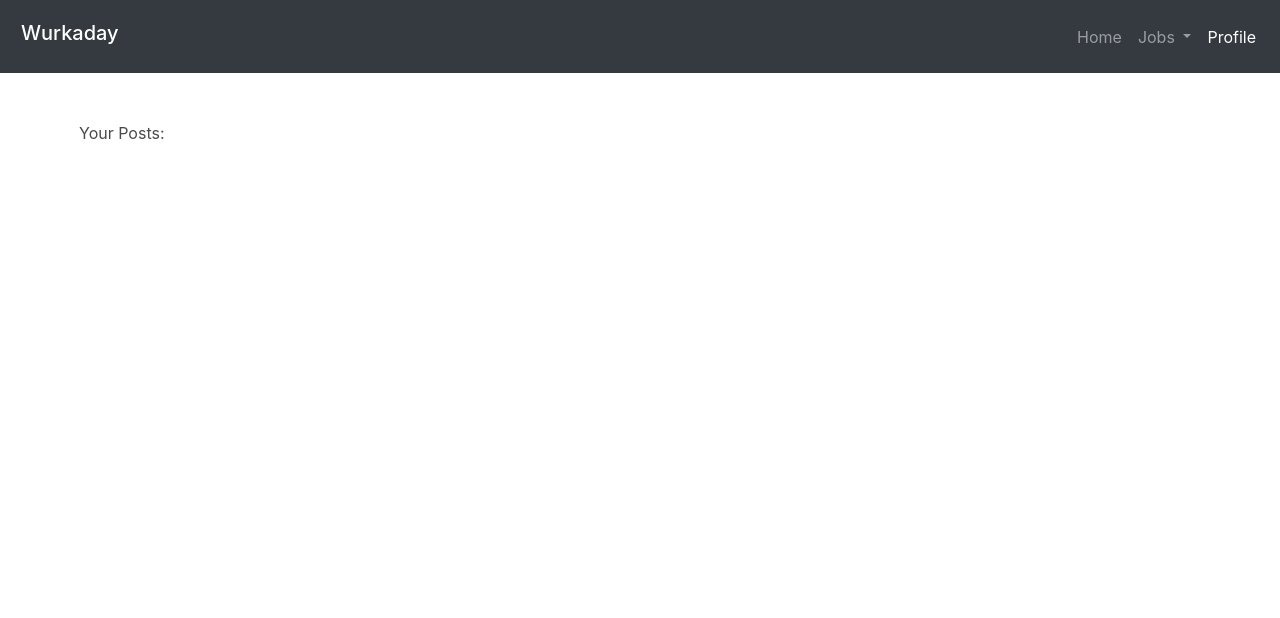
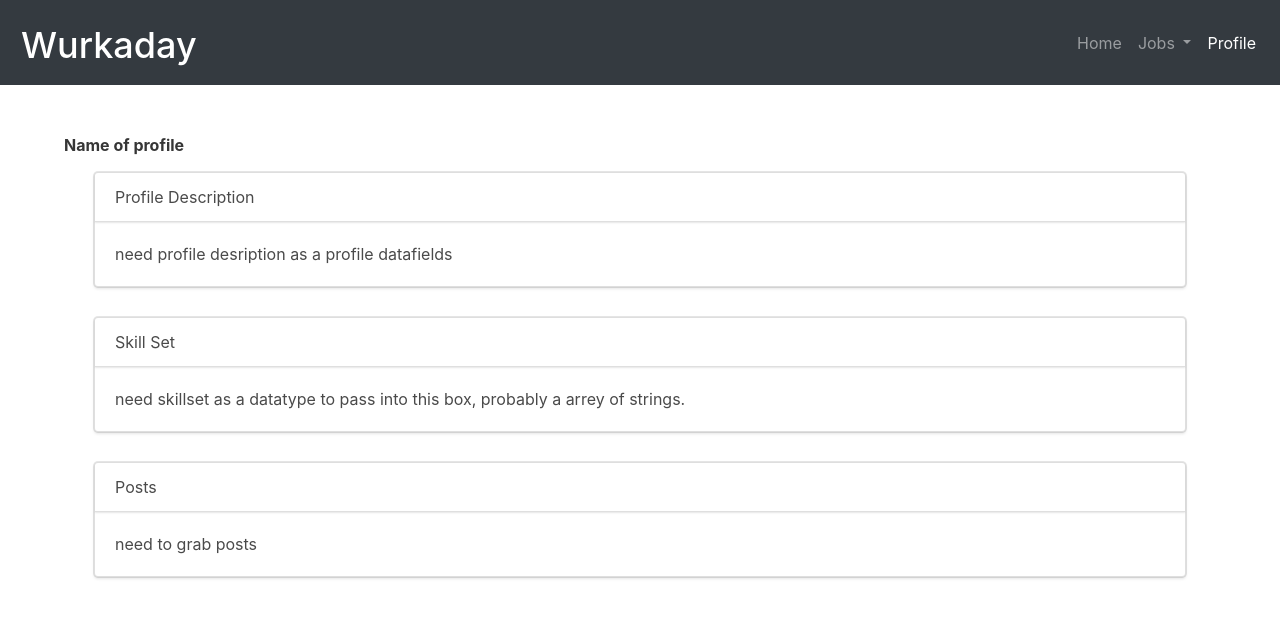
Before and after one commit to mariorents/wurkaday, a website: page public/profiles.html in a window 1280 px wide. Drawn offline with nearby package versions, Linux system fonts and the light colour scheme.

Commit message:
layout to the pages mostly done, could use pazaz

```diff
--- a/public/css/profile.css
+++ b/public/css/profile.css
@@ -6,10 +6,13 @@
 #navbarNavDropdown {
     margin-bottom: 5px;
 }
-<<<<<<< HEAD
-=======
 
 .navbar-brand {
     font-size: 2.25rem;
 }
->>>>>>> 04a6590e8f7fb0f94e41f9b49eab62ff7db1eba3
+.card {
+    margin: 15px;
+}
+#forumContent{
+    margin: 15px;
+}
--- a/public/profiles.html
+++ b/public/profiles.html
@@ -54,10 +54,51 @@
         <br>
         <div class="container">
             <div class="row">
+                <strong>Name of profile</strong>
+            </div>
+            <div class="row">
+                <div class="col">
+                    <div class="card">
+                        <div class="card-header">
+                            Profile Description
+                        </div>
+                        <div class="card-body">
+
+                            <p class="card-text">need profile desription as a profile datafields
+                            </p>
+
+                        </div>
+                    </div>
+                </div>
+            </div>
+            <div class="row">
+                <div class="col">
+                    <div class="card">
+                        <div class="card-header">
+                            Skill Set
+                        </div>
+                        <div class="card-body">
+
+                            <p class="card-text">need skillset as a datatype to pass into this box, probably a arrey of strings.
+                            </p>
+
+                        </div>
+                    </div>
+
+                </div>
+            </div>
+            <div class="row">
                 <div class="col-12" id="postPlace">
-                    <h1>Your Posts: </h1>
-                    <div class="posts">
+                    <div class="card">
+                        <div class="card-header">
+                            Posts
+                        </div>
+                        <div class="card-body">
 
+                            <p class="card-text">need to grab posts
+                            </p>
+
+                        </div>
                     </div>
                 </div>
             </div>
```
Also changed, not shown: public/forum.html (+8 -17 lines), public/posts.html (+11 -2 lines).
